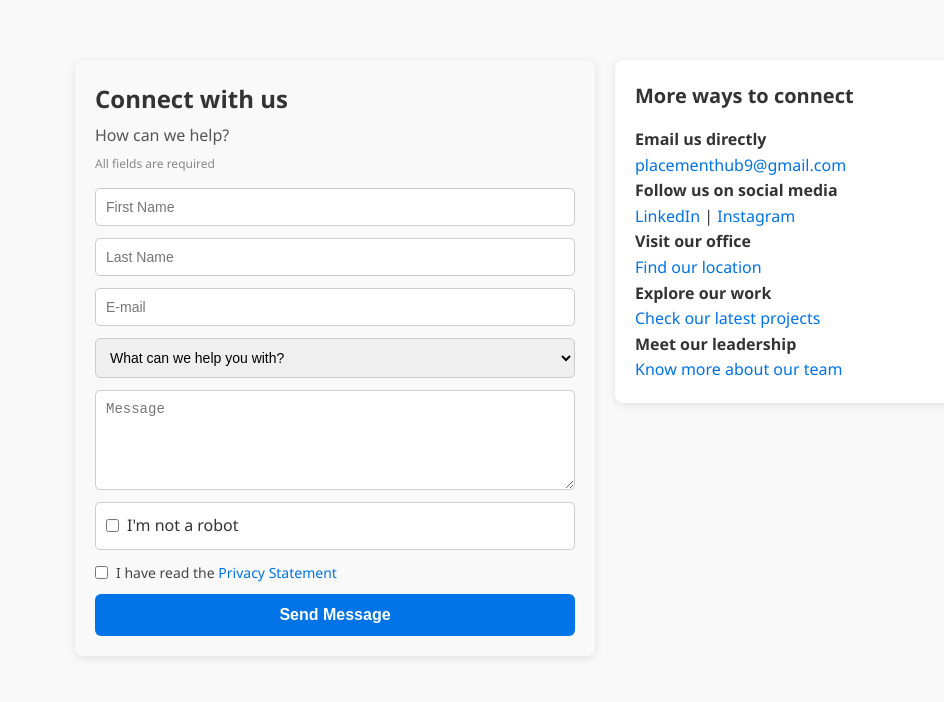
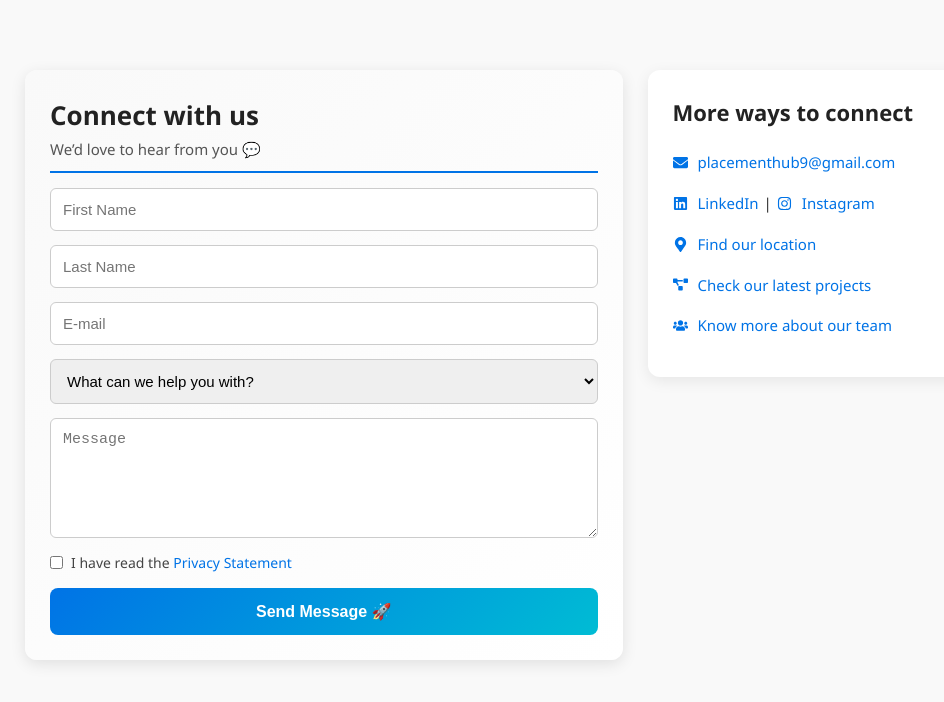
Before and after one commit to student-yashguptya/VY, a React (Vite) app in the folder frontend/: page /contact in a window 1280 px wide. Shown: the top 702 px of the page, without its empty margins (85-1029 px from the left). Built offline with nearby package versions, Linux system fonts and the light colour scheme.

Commit message:
improved

```diff
--- a/frontend/src/App.jsx
+++ b/frontend/src/App.jsx
@@ -10,6 +10,7 @@ import ContactPage from "./components/ContactForm";
 
 import vishalImg from "./assets/vishal.jpg";
 import yashImg from "./assets/yash.jpg";
+import About from "./pages/About";
 
 function ScrollToSection() {
   const location = useLocation();
@@ -33,10 +34,8 @@ function HomePage() {
       <HeroSection />
 
       <section id="about" className="about">
-        <h2>About Us</h2>
-        <p>At <strong>VY</strong>, we are a service and product-based company delivering smart digital solutions that transform businesses.</p>
-        <p>VY is a service and product-based software company specializing in management websites, ERP systems, and booking platforms. We strive to deliver high-quality projects that empower businesses and educational institutions. From ERP systems to booking platforms, our mission is to drive innovation, enhance efficiency, and create meaningful impact.</p>
-      </section>
+        <About />
+        </section>
 
       {/* Projects Section */}
 <section id="projects" className="projects">
--- a/frontend/src/components/ContactForm.jsx
+++ b/frontend/src/components/ContactForm.jsx
@@ -1,14 +1,16 @@
 import React from "react";
 import { Link } from "react-router-dom";
+import { FaEnvelope, FaLinkedin, FaInstagram, FaMapMarkerAlt, FaUsers, FaProjectDiagram } from "react-icons/fa";
 
 function ContactPage() {
   return (
     <div id="contact-page" style={styles.container}>
       {/* Left Column: Contact Form */}
       <form className="contact-form" style={styles.form}>
+        <div style={styles.formHeader}>
           <h2 style={styles.title}>Connect with us</h2>
-        <p style={styles.subtitle}>How can we help?</p>
-        <p style={styles.note}>All fields are required</p>
+          <p style={styles.subtitle}>We’d love to hear from you 💬</p>
+        </div>
 
         <input type="text" placeholder="First Name" required style={styles.input} />
         <input type="text" placeholder="Last Name" required style={styles.input} />
@@ -25,14 +27,10 @@ function ContactPage() {
         <textarea
           placeholder="Message"
           required
-          style={{ ...styles.input, height: "100px" }}
+          style={{ ...styles.input, height: "120px" }}
         ></textarea>
 
-        {/* Fake reCAPTCHA placeholder */}
-        <div style={styles.captchaBox}>
-          <input type="checkbox" />{" "}
-          <span style={{ marginLeft: "8px" }}>I'm not a robot</span>
-        </div>
+
 
         <div style={styles.checkboxContainer}>
           <input type="checkbox" required />
@@ -45,7 +43,7 @@ function ContactPage() {
         </div>
 
         <button type="submit" style={styles.button}>
-          Send Message
+          Send Message 🚀
         </button>
       </form>
 
@@ -53,55 +51,36 @@ function ContactPage() {
       <div style={styles.infoBox}>
         <h3 style={styles.infoTitle}>More ways to connect</h3>
         <ul style={styles.infoList}>
-          <li>
-            <strong>Email us directly</strong>
-            <p>
+          <li style={styles.infoItem}>
+            <FaEnvelope style={styles.icon} />
             <a href="mailto:placementhub9@gmail.com" style={styles.link}>
               placementhub9@gmail.com
             </a>
-            </p>
           </li>
-          <li>
-            <strong>Follow us on social media</strong>
-            <p>
-              <a
-                href="https://www.linkedin.com/company/108454811/admin/page-posts/published/"
-                style={styles.link}
-              >
-                LinkedIn
-              </a>{" "}
-              |{" "}
-              <a
-                href="https://www.instagram.com/vy_software/?next=%2F&hl=en"
-                style={styles.link}
-              >
-                Instagram
-              </a>
-            </p>
+          <li style={styles.infoItem}>
+            <FaLinkedin style={styles.icon} />
+            <a href="https://www.linkedin.com/company/108454811/admin/page-posts/published/" style={styles.link}>LinkedIn</a>
+            <span style={{ margin: "0 5px" }}>|</span>
+            <FaInstagram style={styles.icon} />
+            <a href="https://www.instagram.com/vy_software/?next=%2F&hl=en" style={styles.link}>Instagram</a>
           </li>
-          <li>
-            <strong>Visit our office</strong>
-            <p>
-              <a href="https://www.google.com/maps/place/Bareilly,+Uttar+Pradesh/@28.3762051,79.3395384,12z/data=!3m1!4b1!4m6!3m5!1s0x39a007334d02998d:0x5b9d44cf31ee87f!8m2!3d28.3670355!4d79.4304381!16zL20vMDN5N2Nu?entry=ttu&g_ep=EgoyMDI1MDkwMi4wIKXMDSoASAFQAw%3D%3D" style={styles.link}>
+          <li style={styles.infoItem}>
+            <FaMapMarkerAlt style={styles.icon} />
+            <a href="https://www.google.com/maps/place/Bareilly,+Uttar+Pradesh/" style={styles.link}>
               Find our location
             </a>
-            </p>
           </li>
-          <li>
-            <strong>Explore our work</strong>
-            <p>
+          <li style={styles.infoItem}>
+            <FaProjectDiagram style={styles.icon} />
             <Link to="/" state={{ scrollTo: "projects" }} style={styles.link}>
               Check our latest projects
             </Link>
-            </p>
           </li>
-          <li>
-            <strong>Meet our leadership</strong>
-            <p>
+          <li style={styles.infoItem}>
+            <FaUsers style={styles.icon} />
             <Link to="/" state={{ scrollTo: "leadership" }} style={styles.link}>
               Know more about our team
             </Link>
-            </p>
           </li>
         </ul>
       </div>
@@ -109,64 +88,57 @@ function ContactPage() {
   );
 }
 
-// ✅ Responsive styles
+// ✅ Improved Interactive Styles
 const styles = {
   container: {
     display: "flex",
-    flexWrap: "wrap", // ensures stacking on small screens
+    flexWrap: "wrap",
     justifyContent: "space-between",
     alignItems: "flex-start",
-    maxWidth: "1000px",
-    margin: "40px auto",
+    maxWidth: "1100px",
+    margin: "50px auto",
     padding: "20px",
-    gap: "20px",
+    gap: "25px",
   },
   form: {
-    flex: "1 1 400px", // grow/shrink with min width
-    padding: "20px",
-    borderRadius: "8px",
-    background: "#f9f9f9",
-    boxShadow: "0 2px 8px rgba(0,0,0,0.1)",
+    flex: "1 1 480px",
+    padding: "25px",
+    borderRadius: "12px",
+    background: "linear-gradient(135deg, #f9f9f9, #ffffff)",
+    boxShadow: "0 4px 15px rgba(0,0,0,0.1)",
     display: "flex",
     flexDirection: "column",
+    transition: "all 0.3s ease-in-out",
+  },
+  formHeader: {
+    marginBottom: "15px",
+    borderBottom: "2px solid #0073e6",
+    paddingBottom: "10px",
   },
   title: {
-    fontSize: "24px",
+    fontSize: "26px",
     fontWeight: "bold",
-    marginBottom: "5px",
-    color: "#333",
+    color: "#222",
   },
   subtitle: {
-    fontSize: "16px",
-    marginBottom: "5px",
+    fontSize: "15px",
     color: "#555",
   },
-  note: {
-    fontSize: "12px",
-    marginBottom: "15px",
-    color: "#888",
+  input: {
+    marginBottom: "14px",
+    padding: "12px",
+    borderRadius: "6px",
+    border: "1px solid #ccc",
+    fontSize: "15px",
+    width: "100%",
+    outline: "none",
+    transition: "border 0.2s ease, box-shadow 0.2s ease",
   },
-  input: {
-    marginBottom: "12px",
-    padding: "10px",
-    borderRadius: "5px",
-    border: "1px solid #ccc",
-    fontSize: "14px",
-    width: "100%",
-  },
-  captchaBox: {
-    border: "1px solid #ccc",
-    borderRadius: "5px",
-    padding: "10px",
-    marginBottom: "12px",
-    display: "flex",
-    alignItems: "center",
-    background: "#fff",
-  },
+
   checkboxContainer: {
     display: "flex",
     alignItems: "center",
-    marginBottom: "10px",
+    marginBottom: "14px",
   },
   label: {
     marginLeft: "8px",
@@ -175,36 +147,53 @@ const styles = {
   },
   link: {
     color: "#0073e6",
+    fontWeight: "500",
     textDecoration: "none",
   },
   button: {
-    background: "#0073e6",
+    background: "linear-gradient(135deg, #0073e6, #00bcd4)",
     color: "#fff",
-    padding: "12px",
+    padding: "14px",
     border: "none",
-    borderRadius: "6px",
+    borderRadius: "8px",
     cursor: "pointer",
     fontSize: "16px",
     fontWeight: "bold",
+    transition: "transform 0.2s ease, box-shadow 0.2s ease",
+  },
+  buttonHover: {
+    transform: "translateY(-2px)",
+    boxShadow: "0 6px 12px rgba(0,0,0,0.2)",
   },
   infoBox: {
-    flex: "1 1 300px", // responsive sizing
-    padding: "20px",
+    flex: "1 1 320px",
+    padding: "25px",
     background: "#fff",
-    borderRadius: "8px",
-    boxShadow: "0 2px 8px rgba(0,0,0,0.1)",
+    borderRadius: "12px",
+    boxShadow: "0 4px 15px rgba(0,0,0,0.08)",
   },
   infoTitle: {
-    fontSize: "20px",
+    fontSize: "22px",
     fontWeight: "bold",
-    marginBottom: "15px",
-    color: "#333",
-    textAlign: "left",
+    marginBottom: "18px",
+    color: "#222",
   },
   infoList: {
     listStyle: "none",
     padding: 0,
     margin: 0,
+    lineHeight: "1.8em",
+  },
+  infoItem: {
+    marginBottom: "12px",
+    display: "flex",
+    alignItems: "center",
+    fontSize: "15px",
+    color: "#333",
+  },
+  icon: {
+    marginRight: "10px",
+    color: "#0073e6",
   },
 };
 
--- a/frontend/src/pages/HeroSection.css
+++ b/frontend/src/pages/HeroSection.css
@@ -1,30 +1,36 @@
 .hero-container {
   position: relative;
   width: 100%;
-  height: 100vh; /* Full page height */
+  height: 100vh; /* Full screen height */
   overflow: hidden;
 }
 
 .hero-video {
+  position: absolute;
+  top: 0;
+  left: 0;
   width: 100%;
   height: 100%;
-  object-fit: cover; /* Ensures video covers full background */
+  object-fit: cover; /* Fill the container */
+  z-index: 1;
 }
 
 .hero-overlay {
-  position: absolute;
+  position: relative;
+  z-index: 2;
   top: 50%;
   left: 50%;
   transform: translate(-50%, -50%);
   text-align: center;
+  padding: 0 20px; /* Prevent text from touching edges on small screens */
   color: white;
-  z-index: 2;
 }
 
+/* Desktop styles */
 .hero-overlay h1 {
   font-size: 3.5rem;
   font-weight: bold;
-  color: #00bcd4; /* Accent blue */
+  color: #00bcd4;
   margin-bottom: 15px;
 }
 
@@ -32,3 +38,32 @@
   font-size: 1.2rem;
   font-weight: 300;
 }
+
+/* ✅ Mobile responsiveness */
+@media (max-width: 768px) {
+  .hero-container {
+    height: 80vh; /* Not too tall on mobile */
+  }
+
+  .hero-overlay h1 {
+    font-size: 2rem;
+  }
+
+  .hero-overlay p {
+    font-size: 1rem;
+  }
+}
+
+@media (max-width: 480px) {
+  .hero-container {
+    height: 70vh; /* Adjust for small phones */
+  }
+
+  .hero-overlay h1 {
+    font-size: 1.6rem;
+  }
+
+  .hero-overlay p {
+    font-size: 0.9rem;
+  }
+}
```
Also changed, not shown: frontend/src/App.css (+216 -10 lines), frontend/src/pages/About.jsx (+114 -7 lines), 1 other file (tests, documents, lock files or other folders). Lines whose indentation alone changed are shown as unchanged.
